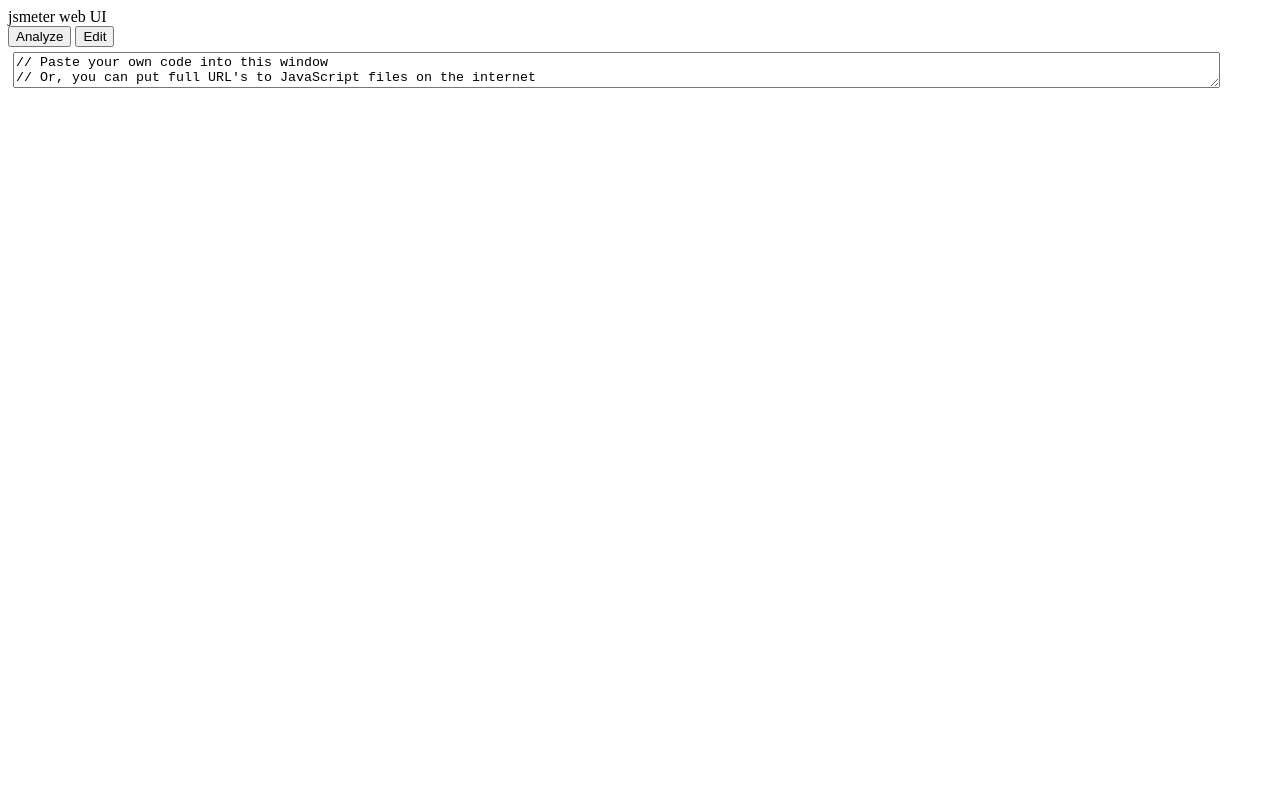
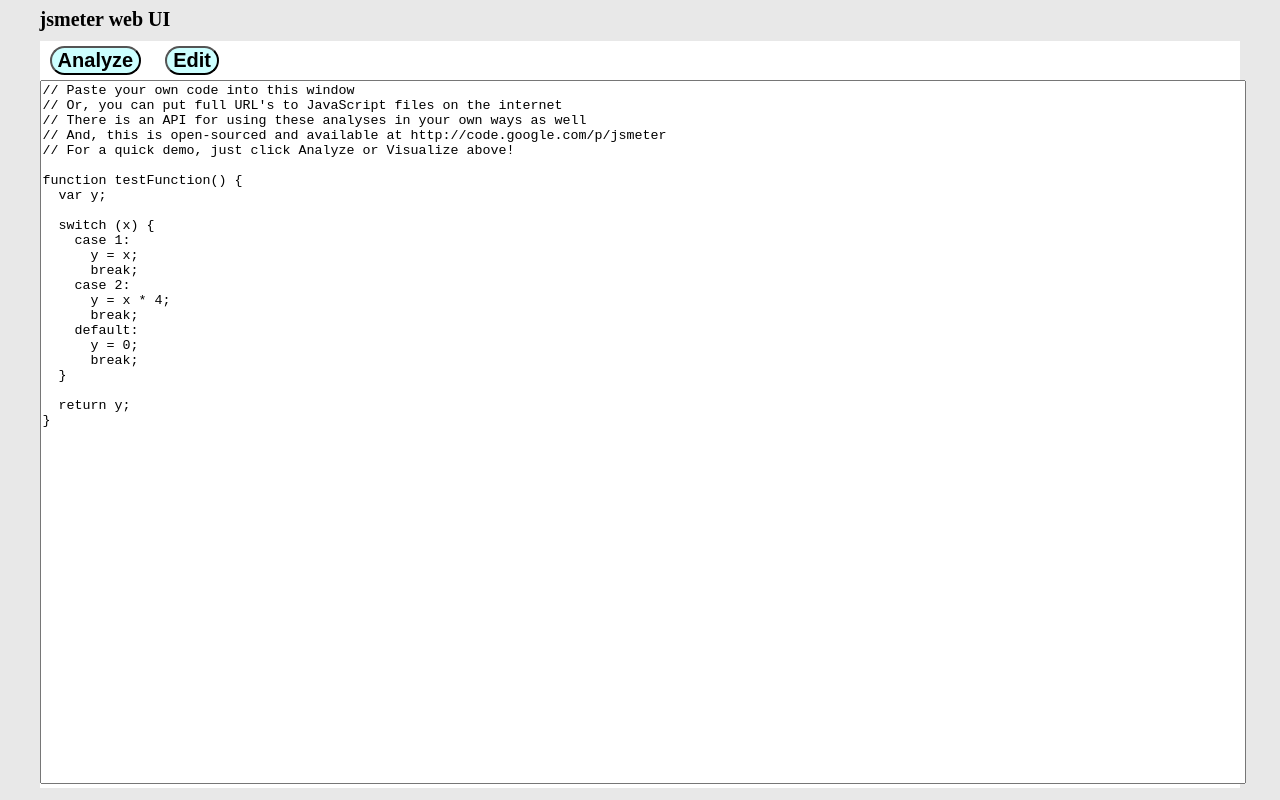
Before and after one commit to joseph-jja/jsmeter-web, a plain HTML site: page index.html in a window 1280 px wide. Drawn offline with Linux system fonts and the light colour scheme.

Commit message:
update UI to be a little cleaner, although the colors are off :(

```diff
--- a/index.html
+++ b/index.html
@@ -4,22 +4,27 @@
     <meta charset="utf-8" />
     <title>jsmeter - JavaScript code metrics</title>
     <style type="text/css">
-    #code {
+    body {
+        background: #e8e8e8;
+        font-size: 1em;
+    }
+    #buttonBar, #inputCode, #results {
         margin: 5px;
         width: 95%;
         height: 80%;
+        margin: 0 auto;
+        background: #ffffff;
     }
-    #inputCode {
-        height: 80%;
-    }
-    #inputCode form {
-        height: 80%;
+    #code {
+        width: 100%;
+        resize: none;
     }
     .hidden {
         display: none
     }
     table {
         margin: 5px;
+        background: #ffffff;
     }
     table, table th, table td {
         border: solid 1px black;
@@ -28,14 +33,32 @@
     tr.odd {
         background: #ffff09;
     }
+    button {
+        margin: 5px 10px;
+        background: #ccffff;
+        border-radius: 25px;
+        font-weight: bold;
+        font-size: 1.25em;
+    }
+    header {
+        margin: 0px 0px 10px 0px;
+    }
+    header div {
+        font-weight: bold;
+        font-size: 1.25em;
+        margin: 0  auto;
+        width: 95%;
+    }
     </style>
 </head>
 <body>
-    <header>
-    <span>jsmeter web UI</span>
+    <header id="docHead">
+    <div>jsmeter web UI</div>
     </header>
-    <button type="button" id="analyzeCode">Analyze</button>
-    <button type="button" id="editCode">Edit</button>
+    <div id="buttonBar">
+        <button type="button" id="analyzeCode">Analyze</button>
+        <button type="button" id="editCode">Edit</button>
+    </div>
     <div id="inputCode">
     <form onsubmit="return false;">
         <textarea id="code">
@@ -106,8 +129,6 @@
     <td>{{mi}}</td>
 </tr>
     </script>
-    <script type="text/javascript" src="lib/jsmeter-web.js">
-
-    </script>
+    <script type="text/javascript" src="lib/jsmeter-web.js"></script>
 </body>
 </html>
--- a/lib/jsmeter-web.js
+++ b/lib/jsmeter-web.js
@@ -42,3 +42,12 @@
 }
 $("#analyzeCode").bind("click", JSMeterWeb.analyze);
 $("#editCode").bind("click", JSMeterWeb.edit);
+
+JSMeterWeb.resize = function() {
+    var offset = 10 + 10 + 20;
+    $("#code").height($(document).height() - $("#docHead").height() - $("#buttonBar").height() - offset );
+};
+
+JSMeterWeb.resize();
+
+$(window).resize( JSMeterWeb.resize );
```
